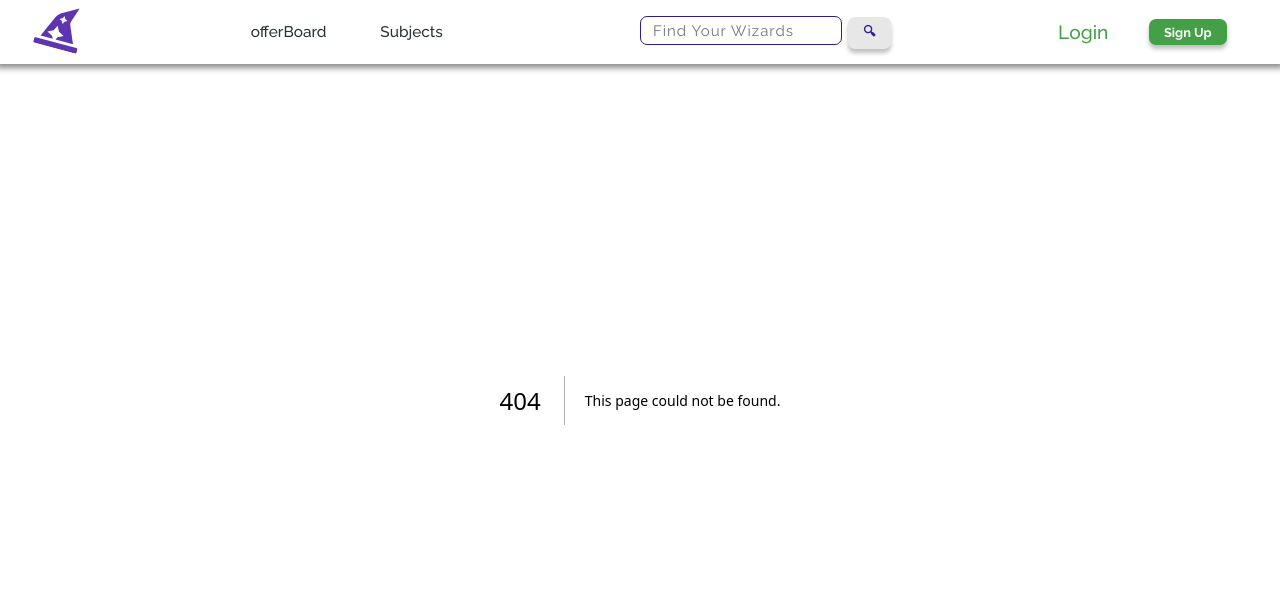
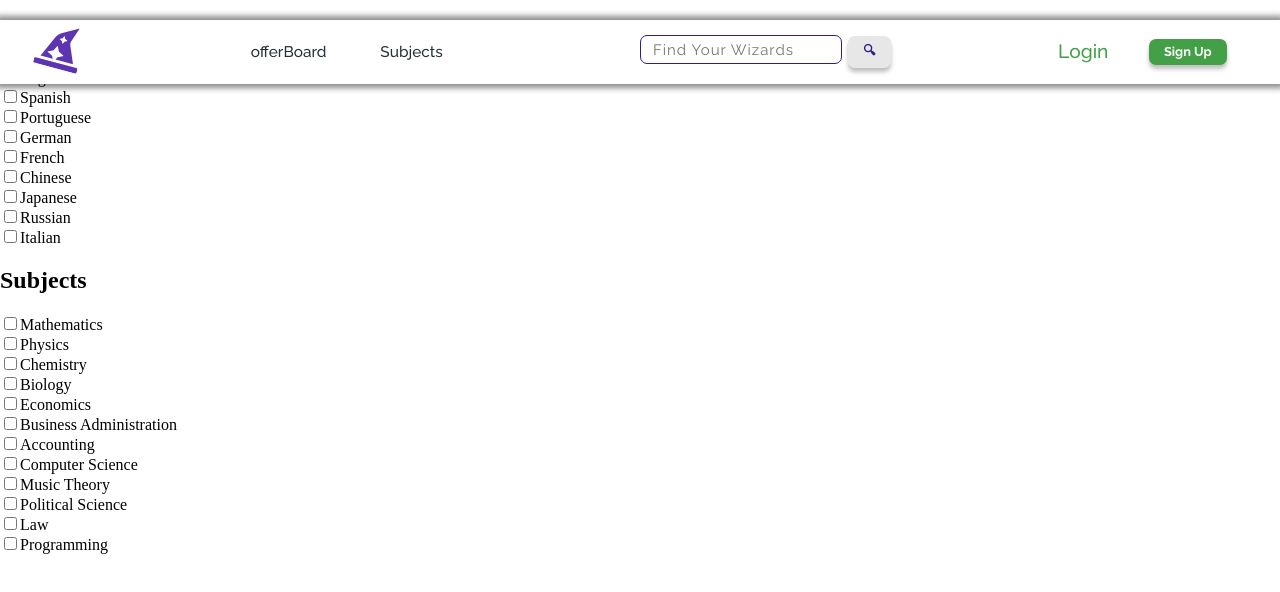
Before and after one commit to Mr-Hache/bidWiz-Frontend, a Next.js app: page /Componets/filterBar in a window 1280 px wide. Before the commit this address had no page. Shown: the top 592 px of the page. Built offline with nearby package versions, Linux system fonts and the light colour scheme.

Commit message:
creación del componente filterBar, barra de filtrado

```diff
--- /dev/null
+++ b/app/Componets/filterBar/page.tsx
@@ -0,0 +1,88 @@
+import React, { useState, ChangeEvent } from 'react';
+import {useAppDispatch } from '@/app/redux/hooks';
+import { setLanguages, setSubjects } from '@/app/redux/services/filtersSlice';
+
+
+const languagesList = ['English', 'Spanish', 'Portuguese', 'German', 'French', 'Chinese', 'Japanese', 'Russian', 'Italian'];
+const subjectsList = ["Mathematics", "Physics", "Chemistry", "Biology", "Economics", "Business Administration", "Accounting", "Computer Science", "Music Theory", "Political Science", "Law", "Programming"];
+
+function FilterBar() {
+
+  const dispatch = useAppDispatch();
+
+  const [stateLanguagesCheckbox, setStateLanguagesCheckbox] = useState(
+    languagesList.map((language) => ({
+      name: language,
+      checked: false
+    }))
+  );
+
+  const [stateSubjectsCheckbox, setStateSubjectsCheckbox] = useState(
+    subjectsList.map((subject) => ({
+      name: subject,
+      checked: false
+    }))
+  );
+
+
+
+  const handleLanguageCheckboxChange = (event: ChangeEvent<HTMLInputElement>, index: number) => {
+    const updatedLanguagesCheckbox = [...stateLanguagesCheckbox];
+    updatedLanguagesCheckbox[index].checked = event.target.checked;
+    setStateLanguagesCheckbox(updatedLanguagesCheckbox);
+
+    const selectedLanguages = updatedLanguagesCheckbox
+      .filter((checkbox) => checkbox.checked)
+      .map((checkbox) => checkbox.name);
+    dispatch(setLanguages(selectedLanguages));
+  };
+
+  const handleSubjectCheckboxChange = (event: ChangeEvent<HTMLInputElement>, index: number) => {
+    const updatedSubjectsCheckbox = [...stateSubjectsCheckbox];
+    updatedSubjectsCheckbox[index].checked = event.target.checked;
+    setStateSubjectsCheckbox(updatedSubjectsCheckbox);
+
+    const selectedSubjects = updatedSubjectsCheckbox
+      .filter((checkbox) => checkbox.checked)
+      .map((checkbox) => checkbox.name);
+    dispatch(setSubjects(selectedSubjects));
+  };
+
+  return (
+    <aside>
+      <h2>Languages</h2>
+      {stateLanguagesCheckbox.map((language, index) => (
+        <div key={index}>
+          <label>
+            <input
+              type="checkbox"
+              name="language"
+              value={language.name}
+              checked={language.checked}
+              onChange={(event) => handleLanguageCheckboxChange(event, index)}
+            />
+            {language.name}
+          </label>
+        </div>
+      ))}
+
+      <h2>Subjects</h2>
+      {stateSubjectsCheckbox.map((subject, index) => (
+        <div key={index}>
+          <label>
+            <input
+              type="checkbox"
+              name="subject"
+              value={subject.name}
+              checked={subject.checked}
+              onChange={(event) => handleSubjectCheckboxChange(event, index)}
+            />
+            {subject.name}
+          </label>
+        </div>
+      ))}
+    </aside>
+  );
+}
+
+export default FilterBar;
```
